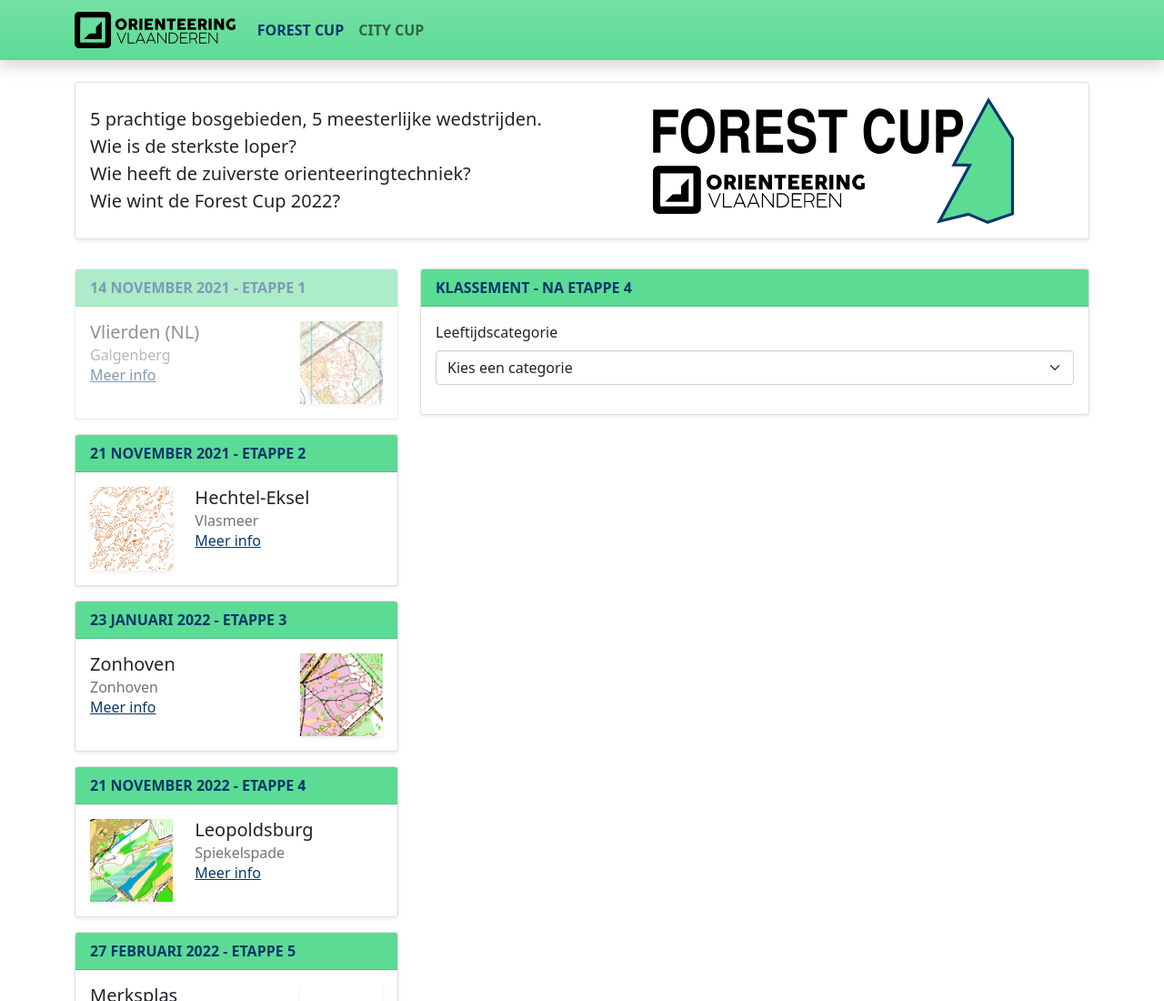
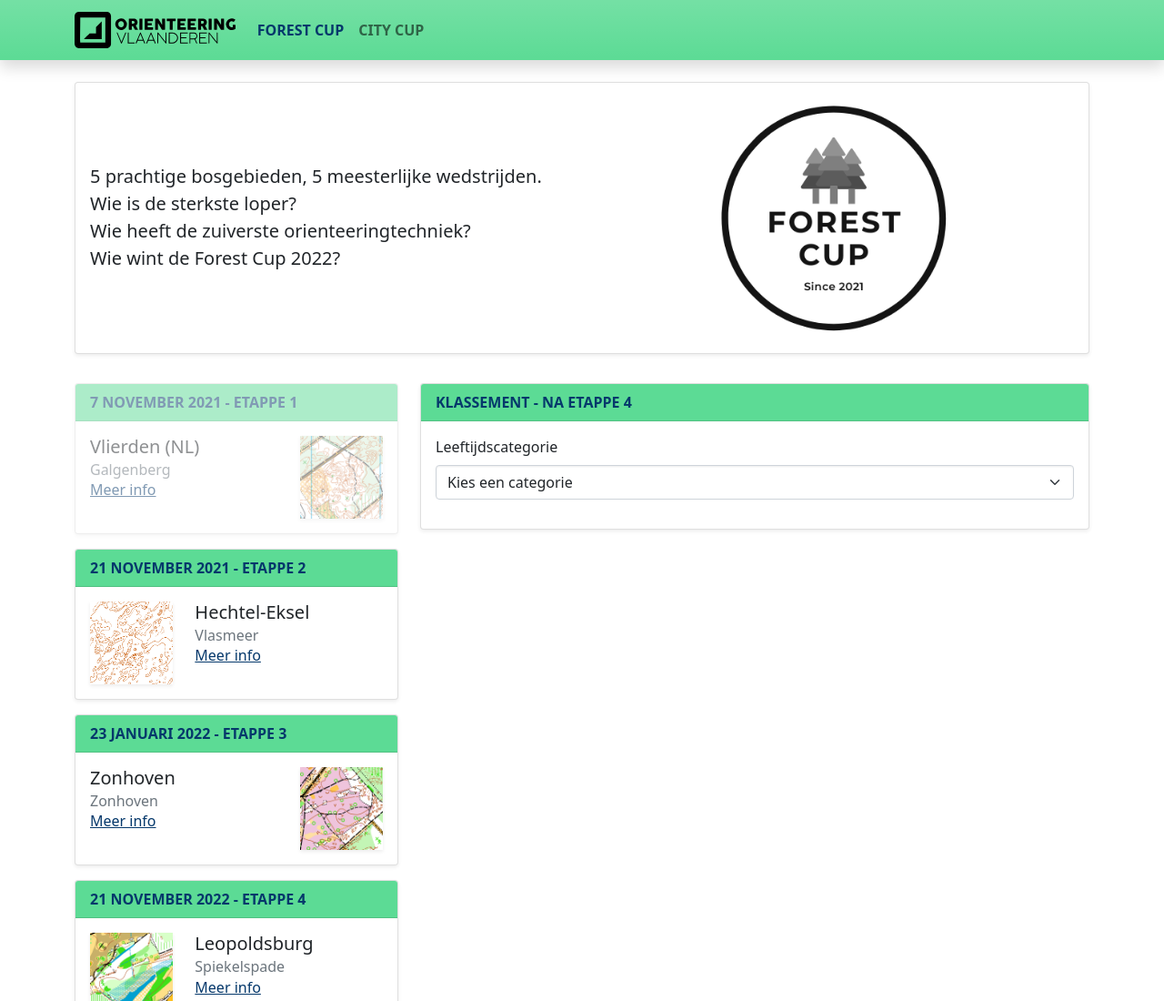
Before and after one commit to jhoekx/ov-cup, a React app: page forest-cup.html in a window 1280 px wide. Shown: the top 1100 px of the page at 91% size. Built offline with nearby package versions, Linux system fonts and the light colour scheme.

Commit message:
Add updated logo

```diff
--- a/forest-cup.html
+++ b/forest-cup.html
@@ -44,7 +44,7 @@
                         </p>
                     </div>
                     <div class="col-lg">
-                        <img class="w-75 mx-auto d-lg-block mt-3 mt-lg-0" src="images/forest-cup.svg">
+                        <img class="w-50 mx-auto d-lg-block mt-3 mt-lg-0" src="images/logo-forest-cup.png">
                     </div>
                 </div>
             </div>
@@ -54,7 +54,7 @@
             <div class="col-lg-4 order-1 order-lg-0">
                 <div class="ov-past-event card shadow-sm my-3 position-relative">
                     <div class="card-header fw-bold text-uppercase">
-                        14 november 2021 - Etappe 1
+                        7 november 2021 - Etappe 1
                     </div>
                     <div class="card-body">
                         <div class="row">
```
Also changed, not shown: images/logo-forest-cup.png (added).
